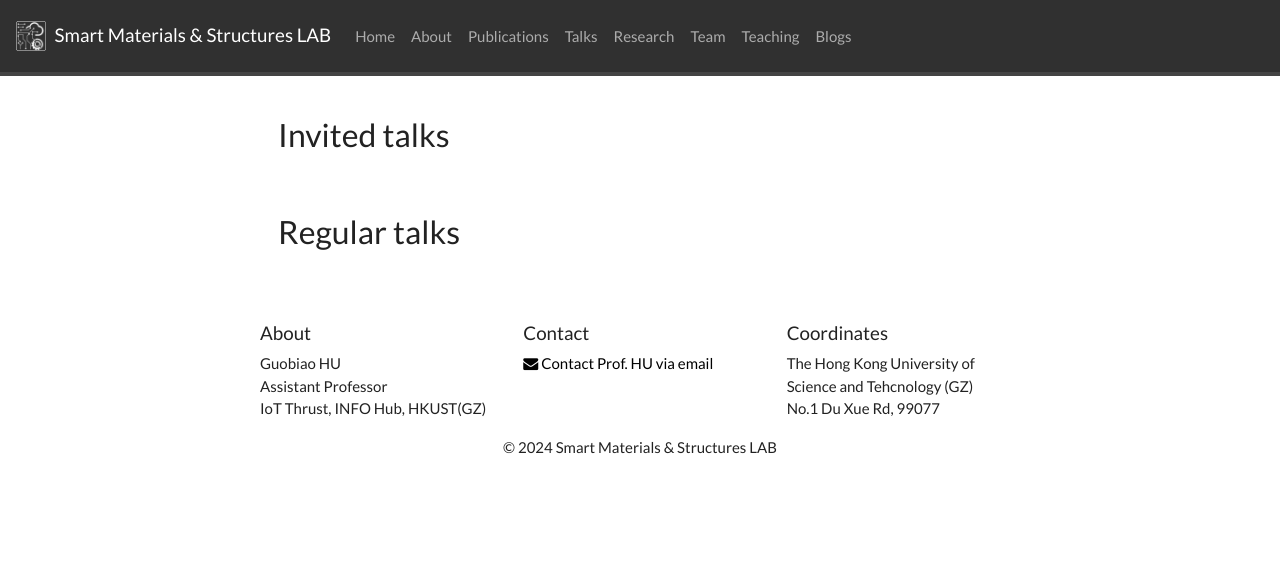
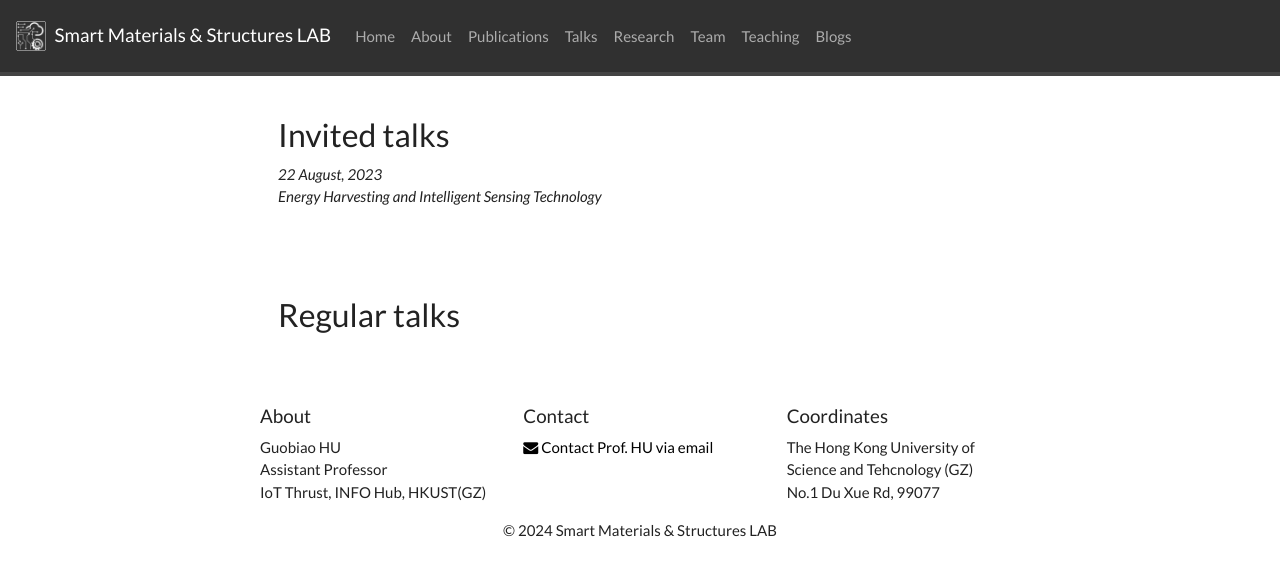
Before and after one commit to sms-lab/sms-lab.github.io, a Jekyll site: the page built from _pages/talks.md, in a window 1280 px wide. Shown: the top 576 px of the page. Built offline with Jekyll 4.4.1, drawn with Linux system fonts in a browser that asks for light colours; nearby versions of some CDN libraries; a style sheet for code colours, icons or effects is not loaded.

Commit message:
talks list

```diff
--- /dev/null
+++ b/_data/talks.yml
@@ -0,0 +1,3 @@
+- date: 22 August, 2023
+  title: "Energy Harvesting and Intelligent Sensing Technology"
+  venue: "iCANX Youth Talk科学平台系列讲座"
--- a/_pages/talks.md
+++ b/_pages/talks.md
@@ -24,6 +24,11 @@ permalink: /talks/
 
 <div class="jumbotron">
 ### Invited talks
+{% for talks in site.data.talks %}
+<i>{{ talks.date }}</i>
+<i>{{ tals.venue }}<br></i>
+<i>{{ talks.title }}<br></i><br>
+{% endfor %}
 
 </div>
 
```
